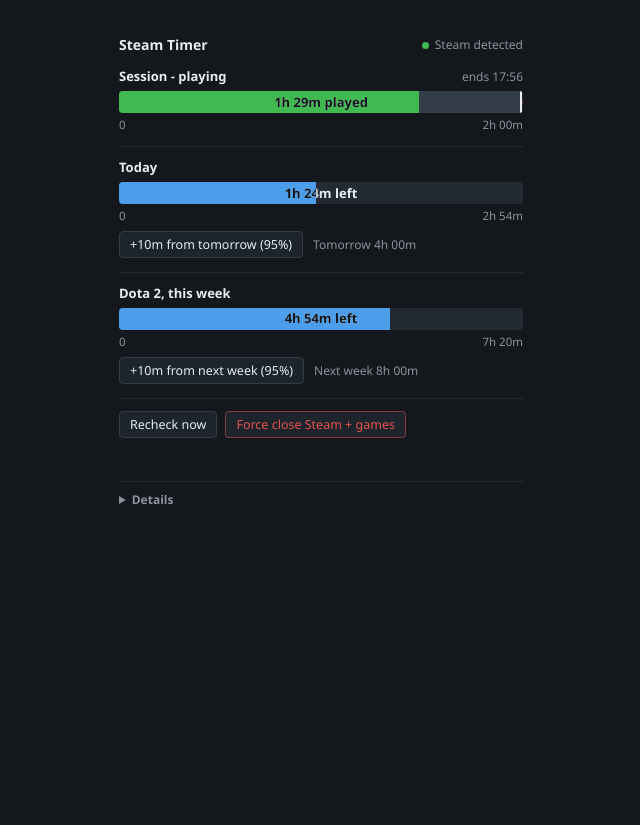
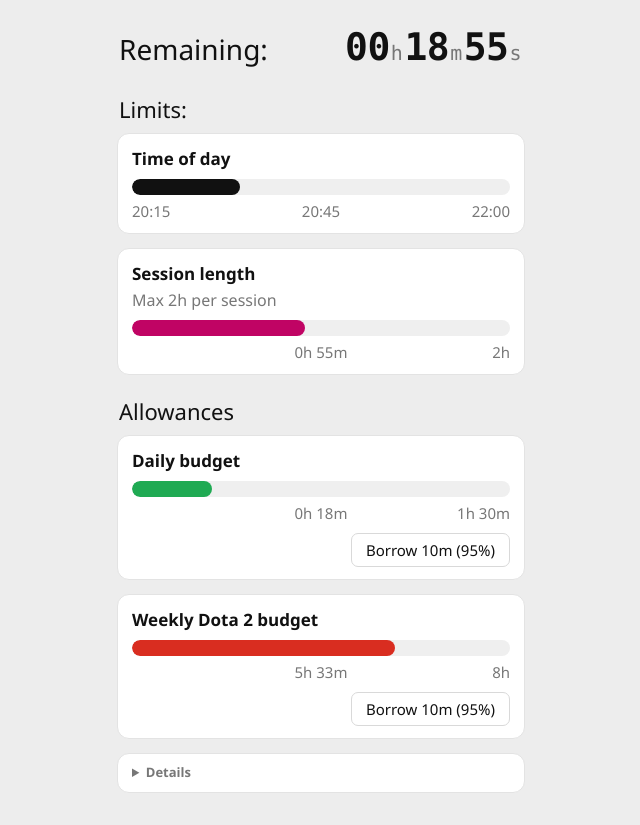
Before and after one commit to Araozu/win-steam-killa, a plain HTML site: page demo/index.html in a window 1280 px wide. Shown: the whole page, without its empty margins (319-959 px from the left). Before the commit the page ends 800 px from the top, so only its background shows below. Drawn offline with Linux system fonts and the light colour scheme.

Commit message:
demo: light card UI matching mock (limits fill, allowances drain, details collapsed)

```diff
--- a/demo/index.html
+++ b/demo/index.html
@@ -6,296 +6,221 @@
 <title>Steam Timer</title>
 <style>
   :root {
-    --bg: #14171C;
-    --line: #242A33;
-    --track: #232A33;
-    --allowed: #343D4A;
-    --green: #3FB950;
-    --blue: #4C9EEB;
-    --red: #E5534B;
-    --text: #E6EDF3;
-    --dark: #0D1117;
-    --muted: #8B949E;
-    --btn: #1E242C;
-    --btn-line: #343C47;
+    --bg: #ededed;
+    --card: #ffffff;
+    --line: #e3e3e3;
+    --text: #111111;
+    --muted: #777777;
+    --track: #efefef;
+    --black: #111111;
+    --magenta: #c00464;
+    --green: #1faa53;
+    --red: #d92d20;
+    --btn-line: #d9d9d9;
     --font: "Segoe UI", system-ui, -apple-system, sans-serif;
+    --mono: "Consolas", "SF Mono", ui-monospace, monospace;
   }
-
   * { box-sizing: border-box; }
-
   html, body {
     margin: 0;
     background: var(--bg);
     color: var(--text);
-    font: 13px/1.3 var(--font);
+    font: 16px/1.35 var(--font);
   }
-
   .win {
     max-width: 440px;
-    margin: 20px auto;
-    padding: 16px 18px 14px;
+    margin: 0 auto;
+    padding: 18px 16px 32px;
     display: grid;
     gap: 14px;
   }
-
-  .head {
-    display: flex;
-    justify-content: space-between;
-    align-items: center;
-  }
-  .title { font-size: 14px; font-weight: 600; }
-  .detector {
-    display: flex;
-    align-items: center;
-    gap: 6px;
-    font-size: 12px;
-    color: var(--muted);
-  }
-  .dot {
-    width: 7px;
-    height: 7px;
-    border-radius: 50%;
-    background: var(--green);
-  }
-  .dot.idle { background: var(--muted); }
-
-  section {
-    border-top: 1px solid var(--line);
-    padding-top: 12px;
-  }
-  .win > section:first-of-type { border-top: 0; padding-top: 0; }
-
-  .row {
+  .remaining {
     display: flex;
     justify-content: space-between;
     align-items: baseline;
-    margin-bottom: 6px;
+    padding: 4px 2px 0;
   }
-  .name { font-weight: 600; }
-  .aside {
-    font-size: 12px;
+  .remaining .label { font-size: 28px; font-weight: 400; }
+  .remaining .time {
+    font-family: var(--mono);
+    font-size: 38px;
+    font-weight: 700;
+    letter-spacing: -0.5px;
+    font-variant-numeric: tabular-nums;
+    white-space: nowrap;
+  }
+  .remaining .time .u {
+    font-size: 20px;
+    font-weight: 400;
     color: var(--muted);
-    font-variant-numeric: tabular-nums;
+    margin: 0 2px 0 1px;
   }
-
+  .section-title {
+    font-size: 22px;
+    font-weight: 400;
+    margin: 8px 2px -6px;
+  }
+  .card {
+    background: var(--card);
+    border: 1px solid var(--line);
+    border-radius: 12px;
+    padding: 14px 14px 12px;
+  }
+  .card h3 {
+    margin: 0 0 8px;
+    font-size: 17px;
+    font-weight: 700;
+  }
+  .card .sub {
+    margin: -4px 0 8px;
+    color: var(--muted);
+    font-size: 16px;
+  }
   .bar {
     position: relative;
-    height: 22px;
+    height: 16px;
     background: var(--track);
-    border-radius: 4px;
+    border-radius: 999px;
     overflow: hidden;
-    --p: 100%;
   }
-  .bar.hatch {
-    background: repeating-linear-gradient(-45deg, rgba(229, 83, 75, 0.45) 0 2px, var(--track) 2px 7px);
-  }
-  .allowed {
+  .bar .fill {
     position: absolute;
-    left: 0;
-    top: 0;
-    bottom: 0;
+    left: 0; top: 0; bottom: 0;
     width: 0;
-    background: var(--allowed);
-  }
-  .fill {
-    position: absolute;
-    left: 0;
-    top: 0;
-    bottom: 0;
-    width: 0;
-    background: var(--blue);
+    border-radius: 999px;
     transition: width 0.6s ease;
   }
+  .fill.black { background: var(--black); }
+  .fill.magenta { background: var(--magenta); }
   .fill.green { background: var(--green); }
   .fill.red { background: var(--red); }
-  .marker {
+  .scale {
+    display: flex;
+    justify-content: space-between;
+    margin-top: 6px;
+    color: var(--muted);
+    font-size: 15px;
+    font-variant-numeric: tabular-nums;
+    position: relative;
+  }
+  .scale .mid {
     position: absolute;
-    top: 0;
-    bottom: 0;
-    width: 2px;
-    background: var(--text);
+    left: 50%;
+    transform: translateX(-50%);
+    white-space: nowrap;
   }
-  .txt {
-    position: absolute;
-    inset: 0;
+  .borrow-row {
     display: flex;
-    align-items: center;
-    justify-content: center;
-    font-weight: 600;
-    white-space: nowrap;
-    font-variant-numeric: tabular-nums;
+    justify-content: flex-end;
+    margin-top: 10px;
   }
-  .txt-w {
-    color: var(--dark);
-    clip-path: inset(0 calc(100% - var(--p)) 0 0);
-  }
-
-  .scale {
-    position: relative;
-    height: 14px;
-    margin-top: 5px;
-    font-size: 11.5px;
-    color: var(--muted);
-    font-variant-numeric: tabular-nums;
-  }
-  .scale span { position: absolute; top: 0; white-space: nowrap; }
-  .scale .l { left: 0; }
-  .scale .r { right: 0; }
-  .scale .m { transform: translateX(-50%); }
-
-  .borrow {
-    display: flex;
-    align-items: center;
-    gap: 10px;
-    margin-top: 8px;
-  }
-  .borrow span {
-    font-size: 12px;
-    color: var(--muted);
-    font-variant-numeric: tabular-nums;
-  }
-
   .btn {
-    font: 12.5px/1.2 var(--font);
-    padding: 5px 10px;
-    background: var(--btn);
+    font: 15px/1.2 var(--font);
+    padding: 7px 14px;
+    background: #fff;
     color: var(--text);
     border: 1px solid var(--btn-line);
-    border-radius: 4px;
+    border-radius: 7px;
     cursor: pointer;
     white-space: nowrap;
   }
-  .btn:hover:not(:disabled) { border-color: var(--muted); }
+  .btn:hover:not(:disabled) { border-color: #999; }
   .btn:disabled { opacity: 0.45; cursor: default; }
-  .btn.danger { color: var(--red); border-color: rgba(229, 83, 75, 0.5); }
-  .btn.danger:hover:not(:disabled) {
-    background: rgba(229, 83, 75, 0.12);
-    border-color: var(--red);
-  }
-
-  .actions {
-    display: flex;
-    gap: 8px;
-    flex-wrap: wrap;
-    align-items: center;
-  }
-
+  .btn.danger { color: var(--red); border-color: rgba(217,45,32,.5); }
   .msg {
     min-height: 1.3em;
     margin: 0;
-    font-size: 12px;
+    font-size: 13px;
     color: var(--muted);
   }
-
-  details {
-    border-top: 1px solid var(--line);
-    padding-top: 10px;
-    font-size: 12px;
+  details.old {
+    background: var(--card);
+    border: 1px solid var(--line);
+    border-radius: 12px;
+    padding: 10px 14px;
+    font-size: 13px;
   }
-  summary {
+  details.old summary {
     cursor: pointer;
     font-weight: 600;
     color: var(--muted);
   }
-  dl {
+  details.old dl {
     display: grid;
     grid-template-columns: max-content 1fr;
     gap: 4px 14px;
     margin: 10px 0 8px;
     font-variant-numeric: tabular-nums;
   }
-  dt { color: var(--muted); }
-  dd { margin: 0; }
-
-  :focus-visible {
-    outline: 2px solid var(--blue);
-    outline-offset: 2px;
-  }
-
+  details.old dt { color: var(--muted); }
+  details.old dd { margin: 0; }
+  details.old .row { display:flex; gap:8px; flex-wrap:wrap; margin:8px 0; }
+  :focus-visible { outline: 2px solid #4C9EEB; outline-offset: 2px; }
   @media (prefers-reduced-motion: reduce) {
-    .fill { transition: none; }
+    .bar .fill { transition: none; }
   }
 </style>
 </head>
 <body>
 <main class="win">
-  <header class="head">
-    <span class="title">Steam Timer</span>
-    <span class="detector"><span class="dot" id="dot"></span><span id="detector">Steam detected</span></span>
-  </header>
+  <div class="remaining">
+    <span class="label">Remaining:</span>
+    <span class="time" id="remaining">00<span class="u">h</span>00<span class="u">m</span>00<span class="u">s</span></span>
+  </div>
 
-  <section>
+  <div class="section-title">Limits:</div>
+
+  <div class="card">
+    <h3>Time of day</h3>
+    <div class="bar"><div class="fill black" id="tod-fill"></div></div>
+    <div class="scale"><span id="tod-start">20:15</span><span class="mid" id="tod-now">20:45</span><span id="tod-end">22:00</span></div>
+  </div>
+
+  <div class="card">
+    <h3>Session length</h3>
+    <div class="sub">Max 2h per session</div>
+    <div class="bar"><div class="fill magenta" id="sess-fill"></div></div>
+    <div class="scale"><span></span><span class="mid" id="sess-mid">0h 55m</span><span id="sess-max">2h</span></div>
+  </div>
+
+  <div class="section-title">Allowances</div>
+
+  <div class="card">
+    <h3>Daily budget</h3>
+    <div class="bar"><div class="fill green" id="day-fill"></div></div>
+    <div class="scale"><span></span><span class="mid" id="day-mid">0h 19m</span><span id="day-max">1h 30m</span></div>
+    <div class="borrow-row">
+      <button class="btn" id="borrow-day"></button>
+    </div>
+  </div>
+
+  <div class="card">
+    <h3>Weekly Dota 2 budget</h3>
+    <div class="bar"><div class="fill red" id="dota-fill"></div></div>
+    <div class="scale"><span></span><span class="mid" id="dota-mid">5h 34m</span><span id="dota-max">8h</span></div>
+    <div class="borrow-row">
+      <button class="btn" id="borrow-dota"></button>
+    </div>
+  </div>
+
+  <details class="old">
+    <summary>Details</summary>
     <div class="row">
-      <span class="name" id="session-name">Session - playing</span>
-      <span class="aside" id="session-aside"></span>
+      <span id="detector">Steam detected</span>
     </div>
-    <div class="bar hatch" id="session-bar">
-      <div class="allowed" id="session-allowed"></div>
-      <div class="fill green" id="session-fill"></div>
-      <div class="marker" id="session-marker"></div>
-      <span class="txt" id="session-txt"></span>
-      <span class="txt txt-w" id="session-txt-w" aria-hidden="true"></span>
+    <div class="row">
+      <button class="btn" id="recheck">Recheck now</button>
+      <button class="btn danger" id="force">Force close Steam + games</button>
+      <button class="btn" id="reset">Reset demo</button>
     </div>
-    <div class="scale">
-      <span class="l">0</span>
-      <span class="m" id="session-mid"></span>
-      <span class="r" id="session-max"></span>
-    </div>
-  </section>
-
-  <section>
-    <div class="row">
-      <span class="name">Today</span>
-    </div>
-    <div class="bar" id="day-bar">
-      <div class="fill" id="day-fill"></div>
-      <span class="txt" id="day-txt"></span>
-      <span class="txt txt-w" id="day-txt-w" aria-hidden="true"></span>
-    </div>
-    <div class="scale">
-      <span class="l">0</span>
-      <span class="r" id="day-max"></span>
-    </div>
-    <div class="borrow">
-      <button class="btn" id="borrow-day"></button>
-      <span id="day-next"></span>
-    </div>
-  </section>
-
-  <section>
-    <div class="row">
-      <span class="name">Dota 2, this week</span>
-    </div>
-    <div class="bar" id="dota-bar">
-      <div class="fill" id="dota-fill"></div>
-      <span class="txt" id="dota-txt"></span>
-      <span class="txt txt-w" id="dota-txt-w" aria-hidden="true"></span>
-    </div>
-    <div class="scale">
-      <span class="l">0</span>
-      <span class="r" id="dota-max"></span>
-    </div>
-    <div class="borrow">
-      <button class="btn" id="borrow-dota"></button>
-      <span id="dota-next"></span>
-    </div>
-  </section>
-
-  <section class="actions">
-    <button class="btn" id="recheck">Recheck now</button>
-    <button class="btn danger" id="force">Force close Steam + games</button>
-  </section>
-  <p class="msg" id="action" aria-live="polite"></p>
-
-  <details>
-    <summary>Details</summary>
+    <p class="msg" id="action" aria-live="polite"></p>
     <dl>
       <dt>Today</dt><dd id="d-day"></dd>
       <dt>Dota 2</dt><dd id="d-dota"></dd>
       <dt>Borrowed</dt><dd id="d-borrow"></dd>
       <dt>Detector</dt><dd id="d-seen"></dd>
+      <dt>Window</dt><dd id="d-window"></dd>
     </dl>
-    <button class="btn" id="reset">Reset demo</button>
   </details>
 </main>
 
@@ -305,25 +230,25 @@
   const BORROW_COST = 600;
   const DAY_FLOOR = 0.001;
   const DOTA_FLOOR = 0.5;
+  const WINDOW_TOTAL = 6300; // 20:15-22:00 = 105m
 
   const initial = {
     playing: true,
-    played: 5340,
-    windowLeft: 1800,
+    played: 3300,          // 0h 55m used
+    windowLeft: 4500,      // now = 20:45, ends 22:00
     cooldownLeft: 0,
     cooldownTotal: 0,
-    dayLeft: 5100,
-    dayBudget: 10440,
-    dotaLeft: 17700,
-    dotaBudget: 26400,
-    tomorrowBase: 14400,
+    dayLeft: 1140,         // 0h 19m left
+    dayBudget: 5400,       // 1h 30m max
+    dotaLeft: 20040,       // 5h 34m left
+    dotaBudget: 28800,     // 8h max
+    tomorrowBase: 5400,
     nextWeekBase: 28800,
     borrows: 0,
     dotaBorrows: 0,
     action: "",
   };
   const s = { ...initial };
-
   const $ = (id) => document.getElementById(id);
 
   function eff(n, floor) {
@@ -331,62 +256,43 @@
     for (let i = 2; i <= Math.max(1, n); i++) e -= 0.07 + 0.01 * (i - 2);
     return Math.max(floor, e);
   }
-
   function fmt(sec) {
     sec = Math.max(0, Math.floor(sec));
     const h = Math.floor(sec / 3600);
     const m = Math.floor((sec % 3600) / 60);
     return h ? `${h}h ${String(m).padStart(2, "0")}m` : `${m}m`;
   }
-
-  function fmtGain(sec) {
-    const m = Math.floor(sec / 60);
-    const r = sec % 60;
-    return r ? `${m}m ${String(r).padStart(2, "0")}s` : `${m}m`;
+  function fmtShort(sec) {
+    sec = Math.max(0, Math.floor(sec));
+    const h = Math.floor(sec / 3600);
+    const m = Math.floor((sec % 3600) / 60);
+    return `${h}h ${String(m).padStart(2, "0")}m`;
   }
-
-  function fmtCooldown(sec) {
-    sec = Math.max(0, Math.ceil(sec));
-    if (sec >= 3600) return fmt(sec);
-    const m = Math.floor(sec / 60);
-    const r = sec % 60;
-    if (m === 0) return `${r}s`;
-    return `${m}m ${String(r).padStart(2, "0")}s`;
+  function fmtMax(sec) {
+    sec = Math.max(0, Math.round(sec));
+    const h = Math.floor(sec / 3600);
+    const m = Math.floor((sec % 3600) / 60);
+    return m === 0 ? `${h}h` : `${h}h ${String(m).padStart(2, "0")}m`;
   }
-
-  function clock(ms) {
-    const d = new Date(ms);
-    return `${String(d.getHours()).padStart(2, "0")}:${String(d.getMinutes()).padStart(2, "0")}`;
+  function fmtClock(totalLeft) {
+    // window end 22:00 fixed for demo; now = end - left
+    const endMin = 22 * 60;
+    const nowMin = endMin - Math.ceil(totalLeft / 60);
+    const h = Math.floor(nowMin / 60);
+    const m = nowMin % 60;
+    return `${String(h).padStart(2, "0")}:${String(m).padStart(2, "0")}`;
   }
-
   function pct(e) {
     return e < 0.005 ? "0.1%" : `${Math.round(e * 100)}%`;
   }
-
-  function clamp01(x) {
-    return Math.min(1, Math.max(0, x));
-  }
-
-  function setBar(id, frac, text) {
-    const f = clamp01(frac) * 100;
-    $(`${id}-bar`).style.setProperty("--p", `${f}%`);
-    $(`${id}-fill`).style.width = `${f}%`;
-    $(`${id}-txt`).textContent = text;
-    $(`${id}-txt-w`).textContent = text;
-  }
+  function clamp01(x) { return Math.min(1, Math.max(0, x)); }
 
   function playableLimit() {
     const base = s.playing ? s.played : 0;
     return Math.min(SESSION_MAX, base + Math.min(s.dayLeft, s.windowLeft));
   }
-
-  function tomorrowLeft() {
-    return Math.max(0, s.tomorrowBase - s.borrows * BORROW_COST);
-  }
-
-  function nextWeekLeft() {
-    return Math.max(0, s.nextWeekBase - s.dotaBorrows * BORROW_COST);
-  }
+  function tomorrowLeft() { return Math.max(0, s.tomorrowBase - s.borrows * BORROW_COST); }
+  function nextWeekLeft() { return Math.max(0, s.nextWeekBase - s.dotaBorrows * BORROW_COST); }
 
   function endSession(reason) {
     s.playing = false;
@@ -396,11 +302,11 @@
   }
 
   function tick() {
+    if (s.windowLeft > 0) s.windowLeft = Math.max(0, s.windowLeft - 1);
     if (s.playing) {
       s.played++;
       s.dayLeft = Math.max(0, s.dayLeft - 1);
       s.dotaLeft = Math.max(0, s.dotaLeft - 1);
-      s.windowLeft = Math.max(0, s.windowLeft - 1);
       if (s.played >= playableLimit()) endSession("Session over. Cooldown started.");
     } else if (s.cooldownLeft > 0) {
       s.cooldownLeft--;
@@ -412,81 +318,78 @@
     render();
   }
 
-  function renderSession() {
-    const playing = s.playing;
-    const cooling = !playing && s.cooldownLeft > 0;
-    const bar = $("session-bar");
-    const limit = playableLimit();
+  function renderRemaining() {
+    let rem = 0;
+    if (s.playing) rem = Math.max(0, playableLimit() - s.played);
+    const h = Math.floor(rem / 3600);
+    const m = Math.floor((rem % 3600) / 60);
+    const sec = rem % 60;
+    const p = (n) => String(n).padStart(2, "0");
+    $("remaining").innerHTML = `${p(h)}<span class="u">h</span>${p(m)}<span class="u">m</span>${p(sec)}<span class="u">s</span>`;
+  }
 
-    if (cooling) {
-      bar.classList.remove("hatch");
-      $("session-allowed").style.width = "0%";
-      $("session-fill").className = "fill red";
-      setBar("session", s.cooldownLeft / s.cooldownTotal, `cooldown ${fmtCooldown(s.cooldownLeft)}`);
-      $("session-marker").hidden = true;
-      $("session-name").textContent = "Cooldown";
-      $("session-aside").textContent = `back ${clock(Date.now() + s.cooldownLeft * 1000)}`;
-      $("session-mid").textContent = "";
-      $("session-max").textContent = fmt(s.cooldownTotal);
-      return;
-    }
-
-    const played = playing ? s.played : 0;
-    bar.classList.add("hatch");
-    $("session-allowed").style.width = `${(limit / SESSION_MAX) * 100}%`;
-    $("session-fill").className = "fill green";
-    setBar("session", played / SESSION_MAX, `${fmt(played)} played`);
-
-    const marker = $("session-marker");
-    marker.hidden = false;
-    marker.style.left = `${(limit / SESSION_MAX) * 100}%`;
-
-    $("session-name").textContent = playing ? "Session - playing" : "Session";
-    $("session-aside").textContent =
-      playing ? `ends ${clock(Date.now() + (limit - s.played) * 1000)}` : "";
-    const showMid = limit < SESSION_MAX - 600;
-    $("session-mid").textContent = showMid ? fmt(limit) : "";
-    $("session-mid").style.left = `${(limit / SESSION_MAX) * 100}%`;
-    $("session-max").textContent = fmt(SESSION_MAX);
+  function renderBorrow(id, e) {
+    const btn = $(id);
+    btn.textContent = `Borrow 10m (${pct(e)})`;
+    const t = clamp01(1 - (e - DAY_FLOOR) / (0.95 - DAY_FLOOR));
+    // heat toward red as effectiveness drops (light theme)
+    const from = [255, 255, 255];
+    const to = [250, 200, 200];
+    const c = from.map((v, i) => Math.round(v + (to[i] - v) * t));
+    btn.style.background = `rgb(${c.join(",")})`;
+    if (t > 0.5) btn.style.borderColor = "rgba(217,45,32,.6)";
   }
 
   function render() {
-    renderSession();
+    renderRemaining();
 
-    setBar("day", s.dayLeft / s.dayBudget, s.dayLeft > 0 ? `${fmt(s.dayLeft)} left` : "used up");
-    $("day-max").textContent = fmt(s.dayBudget);
+    // Time of day: fills as window elapses, blocks at end
+    const elapsed = WINDOW_TOTAL - s.windowLeft;
+    $("tod-fill").style.width = `${clamp01(elapsed / WINDOW_TOTAL) * 100}%`;
+    $("tod-start").textContent = "20:15";
+    $("tod-now").textContent = fmtClock(s.windowLeft);
+    $("tod-end").textContent = "22:00";
 
-    setBar("dota", s.dotaLeft / s.dotaBudget, `${fmt(s.dotaLeft)} left`);
-    $("dota-max").textContent = fmt(s.dotaBudget);
+    // Session: fills as you play, blocks when full
+    const cooling = !s.playing && s.cooldownLeft > 0;
+    if (cooling) {
+      $("sess-fill").style.width = `${clamp01(s.cooldownLeft / s.cooldownTotal) * 100}%`;
+      $("sess-fill").className = "fill red";
+      $("sess-mid").textContent = `cooldown ${fmt(s.cooldownLeft)}`;
+    } else {
+      $("sess-fill").style.width = `${clamp01(s.played / SESSION_MAX) * 100}%`;
+      $("sess-fill").className = "fill magenta";
+      $("sess-mid").textContent = fmtShort(s.played);
+    }
+    $("sess-max").textContent = fmtMax(SESSION_MAX);
 
+    // Daily allowance: depletes, blocks when empty. Borrow grows max + left.
+    $("day-fill").style.width = `${clamp01(s.dayLeft / s.dayBudget) * 100}%`;
+    $("day-mid").textContent = fmtShort(s.dayLeft);
+    $("day-max").textContent = fmtMax(s.dayBudget);
     const dayEff = eff(s.borrows + 1, DAY_FLOOR);
-    renderBorrow("borrow-day", dayEff, DAY_FLOOR, "+10m from tomorrow");
+    renderBorrow("borrow-day", dayEff);
     $("borrow-day").disabled = tomorrowLeft() < BORROW_COST;
-    $("day-next").textContent = `Tomorrow ${fmt(tomorrowLeft())}`;
 
+    // Dota allowance: same
+    $("dota-fill").style.width = `${clamp01(s.dotaLeft / s.dotaBudget) * 100}%`;
+    $("dota-mid").textContent = fmtShort(s.dotaLeft);
+    $("dota-max").textContent = fmtMax(s.dotaBudget);
     const dotaEff = eff(s.dotaBorrows + 1, DOTA_FLOOR);
-    renderBorrow("borrow-dota", dotaEff, DOTA_FLOOR, "+10m from next week");
-    $("borrow-dota").disabled = nextWeekLeft() < BORROW_COST;
-    $("dota-next").textContent = `Next week ${fmt(nextWeekLeft())}`;
+    // reuse heat but with dota floor
+    const btn = $("borrow-dota");
+    btn.textContent = `Borrow 10m (${pct(dotaEff)})`;
+    const t = clamp01(1 - (dotaEff - DOTA_FLOOR) / (0.95 - DOTA_FLOOR));
+    btn.style.background = `rgb(${Math.round(255)},${Math.round(255 - 55 * t)},${Math.round(255 - 55 * t)})`;
+    btn.disabled = nextWeekLeft() < BORROW_COST;
 
     $("detector").textContent = s.playing ? "Steam detected" : "Nothing detected";
-    $("dot").classList.toggle("idle", !s.playing);
     $("action").textContent = s.action;
-
-    $("d-day").textContent = `${fmt(s.dayBudget)} budget, ${fmt(s.dayBudget - s.dayLeft)} used`;
-    $("d-dota").textContent = `${fmt(s.dotaBudget)} budget, ${fmt(s.dotaBudget - s.dotaLeft)} used`;
+    $("d-day").textContent = `${fmtShort(s.dayBudget)} budget, ${fmtShort(s.dayBudget - s.dayLeft)} used, tomorrow ${fmtShort(tomorrowLeft())}`;
+    $("d-dota").textContent = `${fmtShort(s.dotaBudget)} budget, ${fmtShort(s.dotaBudget - s.dotaLeft)} used, next week ${fmtShort(nextWeekLeft())}`;
     $("d-borrow").textContent = `${s.borrows} today, ${s.dotaBorrows} this week`;
     $("d-seen").textContent = s.playing ? "steam, steamwebhelper, dota2" : "nothing";
-  }
-
-  function renderBorrow(id, e, floor, label) {
-    const btn = $(id);
-    btn.textContent = `${label} (${pct(e)})`;
-    const t = clamp01(1 - (e - floor) / (0.95 - floor));
-    const from = [30, 36, 44];
-    const to = [120, 40, 38];
-    const c = from.map((v, i) => Math.round(v + (to[i] - v) * t));
-    btn.style.background = `rgb(${c.join(",")})`;
+    $("d-window").textContent = `${fmtClock(s.windowLeft)} now, ${fmtShort(s.windowLeft)} left in 20:15-22:00`;
   }
 
   $("borrow-day").addEventListener("click", () => {
@@ -494,38 +397,28 @@
     s.borrows++;
     s.dayBudget += gain;
     s.dayLeft += gain;
-    s.action = `Moved 10m from tomorrow. Gained ${fmtGain(gain)} today.`;
+    s.action = `Moved 10m from tomorrow. Gained ${gain}s today.`;
     render();
   });
-
   $("borrow-dota").addEventListener("click", () => {
     const gain = Math.round(BORROW_COST * eff(s.dotaBorrows + 1, DOTA_FLOOR));
     s.dotaBorrows++;
     s.dotaBudget += gain;
     s.dotaLeft += gain;
-    s.action = `Moved 10m from next week. Gained ${fmtGain(gain)} this week.`;
+    s.action = `Moved 10m from next week. Gained ${gain}s this week.`;
     render();
   });
-
   $("recheck").addEventListener("click", () => {
     s.action = s.playing ? "Still running: steam, steamwebhelper, dota2." : "Nothing running. Timer is idle.";
     render();
   });
-
   $("force").addEventListener("click", () => {
-    if (!s.playing) {
-      s.action = "Steam is not running. Nothing to close.";
-      return render();
-    }
+    if (!s.playing) { s.action = "Steam is not running. Nothing to close."; return render(); }
     if (!confirm("Force-close Steam and games now? The timer stops; the cooldown for time played still applies.")) return;
     endSession("Closed Steam and games. Timer stopped, cooldown started.");
     render();
   });
-
-  $("reset").addEventListener("click", () => {
-    Object.assign(s, initial);
-    render();
-  });
+  $("reset").addEventListener("click", () => { Object.assign(s, initial); render(); });
 
   render();
   setInterval(tick, 1000);
```
